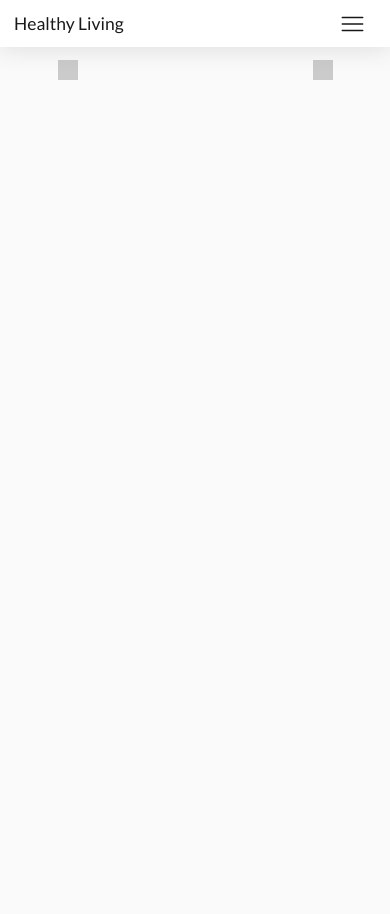
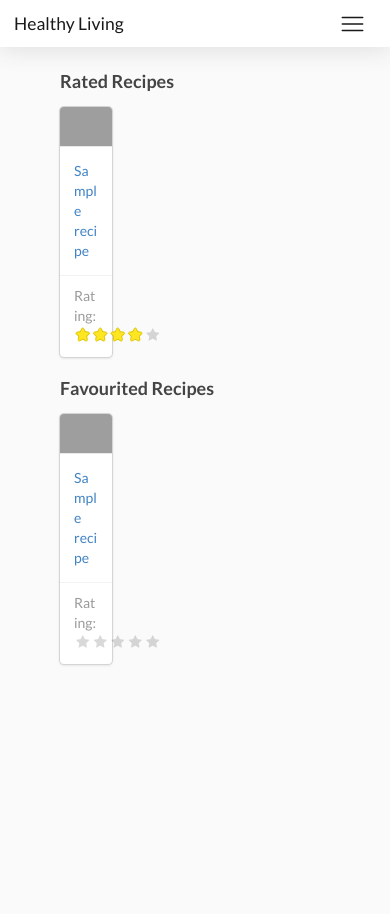
Before and after one commit to I3iGM0/RecipeRecommendationSystem, a Django app: page /test/ in a window 390 px wide. Run offline with Django 3.2, Linux system fonts and the light colour scheme; a user stored in the database is signed in; tables that the repository leaves empty hold one stand-in row (values such as "Sample post"); parts of the project's set-up code (start-up, migrations or seed data) failed here and were passed over; some libraries are stand-ins or nearby versions; grey boxes are pictures that could not be loaded.

Commit message:
added rating and favourite
Option for user to rate the recipes and also view their rated and favourited recipes in their home page.

```diff
--- a/HealthyLiving/templates/HealthyLiving/test.html
+++ b/HealthyLiving/templates/HealthyLiving/test.html
@@ -1,70 +1,59 @@
 {% extends "HealthyLiving/base.html" %}
 
 {% block content %}
+
   <div class="container">
-  <div id="carouselExampleCaptions" class="carousel slide" data-ride="carousel">
-  <ol class="carousel-indicators">
-    <li data-target="#carouselExampleCaptions" data-slide-to="0" class="active"></li>
-    <li data-target="#carouselExampleCaptions" data-slide-to="1"></li>
-    <li data-target="#carouselExampleCaptions" data-slide-to="2"></li>
-  </ol>
-  <div class="carousel-inner">
-    <div class="carousel-item">
+    <div class="container">
+      <h3>Rated Recipes</h3>
+      <div class="ui four cards">
+        {% for recipe in Rated %}
           <div class="card">
-        <div class="card-header">
-          <h5 class="card-title">hi</h5>
+            <div class="image">
+              <img src = "https://miro.medium.com/max/1200/1*mk1-6aYaf_Bes1E3Imhc0A.jpeg">
             </div>
-        <div class="card-body">
-          <h5 class="card-title">hi</h5>
-          <p class="card-text"><small class="text-muted">hi</small></p>
-          <a class="btn btn-primary">View Recipe</a>
+            <div class="content">
+              <a class="" href="{% url 'getRecipe' recipe.recipeID.id%}">{{recipe.recipeID}}</a>
+            </div>
+            <div class="extra">
+              Rating:
+              <div class="ui star rating" data-rating= "{{recipe.rating}}"></div>
             </div>
           </div>
-      <div class="carousel-caption d-none d-md-block">
+        {% endfor %}
         </div>
     </div>
-    <div class="carousel-item">
+    <br>
+    <div class="container">
+      <h3>Favourited Recipes</h3>
+      <div class="ui four cards">
+        {% for recipe in Favorites %}
           <div class="card">
-        <div class="card-header">
-          <h5 class="card-title">hi</h5>
+            <div class="image">
+              <img src = "https://miro.medium.com/max/1200/1*mk1-6aYaf_Bes1E3Imhc0A.jpeg">
             </div>
-        <div class="card-body">
-          <h5 class="card-title">hi</h5>
-          <p class="card-text"><small class="text-muted">hi</small></p>
-          <a class="btn btn-primary">View Recipe</a>
+            <div class="content">
+              <a class="" href="{% url 'getRecipe' recipe.recipeID.id%}">{{recipe.recipeID}}</a>
+            </div>
+            <div class="extra">
+              Rating:
+              <div class="ui star rating" data-rating= "{{recipe.rating}}"></div>
             </div>
           </div>
-      <div class="carousel-caption d-none d-md-block">
-        <h5>Second slide label</h5>
-        <p>Lorem ipsum dolor sit amet, consectetur adipiscing elit.</p>
-      </div>
-    </div>
-    <div class="carousel-item">
-      <div class="card">
-        <div class="card-header">
-          <h5 class="card-title">hi</h5>
-        </div>
-        <div class="card-body">
-          <h5 class="card-title">hi</h5>
-          <p class="card-text"><small class="text-muted">hi</small></p>
-          <a class="btn btn-primary">View Recipe</a>
-        </div>
-      </div>
-      <div class="carousel-caption d-none d-md-block">
-        <h5>Third slide label</h5>
-        <p>Praesent commodo cursus magna, vel scelerisque nisl consectetur.</p>
+        {% endfor %}
         </div>
     </div>
   </div>
-  <a class="carousel-control-prev" href="#carouselExampleCaptions" role="button" data-slide="prev">
-    <span class="carousel-control-prev-icon" aria-hidden="true"></span>
-    <span class="sr-only">Previous</span>
-  </a>
-  <a class="carousel-control-next" href="#carouselExampleCaptions" role="button" data-slide="next">
-    <span class="carousel-control-next-icon" aria-hidden="true"></span>
-    <span class="sr-only">Next</span>
-  </a>
-</div>
-</div>
 
+    <script>
+      $(document).ready(function(){
+          // All your normal JS code goes in here
+          $(".rating").rating({
+            maxRating: 5,
+            onRate: function(value) {
+                console.log('value set to:' + value);
+              },
+          })
+          $('.rating').rating('disable')
+          });
+    </script>
 {% endblock content %}
--- a/HealthyLiving/views.py
+++ b/HealthyLiving/views.py
@@ -73,48 +73,70 @@ def home(request):
     if not request.user.is_authenticated:
         return render(request,'HealthyLiving/home.html')
 
-    fav = Favourites.objects.filter(user = request.user).latest('id')
-    print(fav)
-    print('fav' + str(Favourites.objects.filter(user = request.user, course = 'Other').latest('id')))
+    favlist = []
+    recentlist = []
+
+    try:
+        #Check to see if the record exists by date to prevent duplicates
+        fav = Favourites.objects.filter(user = request.user).latest('id')
+        #Get recommendation based of user's recently favourite recipe
+        favLs = []
+        favRecommend = recommend(fav.recipeID.Title)
+        for i in range(len(favRecommend)):
+            #print(favRecommend[i][0])
+            favLs.append(Recipe.objects.get(Title = favRecommend[i][0]))
+
+        favlist = list(favLs)
+        print(favlist)
+    except Favourites.DoesNotExist:
+        print("None for favourites")
+
     try:
         #Check to see if the record exists by date to prevent duplicates
         recent = RecentlyViewed.objects.filter(user = request.user).latest('id')
         ls = recommend(recent.recipeID.Title)
         foodLs = []
-        favLs = []
         foodContext = {}
         #Get recommendation based of user's browsing history
         for i in range(len(ls)):
-            print(ls[i][0])
+            #print(ls[i][0])
             foodLs.append(Recipe.objects.get(Title = ls[i][0]))
 
-        #Get recommendation based of user's recently favourite recipe
-        favRecommend = recommend(fav.recipeID.Title)
-        for i in range(len(favRecommend)):
-            print(favRecommend[i][0])
-            favLs.append(Recipe.objects.get(Title = favRecommend[i][0]))
+        recentlist = list(foodLs)
+        print(recentlist)
+    except RecentlyViewed.DoesNotExist:
+        print("None for recentlist")
 
-        foodContext = {
-            'Course' : recent.recipeID.course,
-            'Recipe' : list(foodLs),
-            'Favourite' : list(favLs)
-        }
+    userRatings = Rated.objects.filter(user = request.user)
+    userfav = Favourites.objects.filter(user = request.user)
 
-        return render(request,'HealthyLiving/home.html',foodContext)
+    Context = {
+        'Recent' : favlist,
+        'Favourite' : recentlist,
+        'Rated' : list(userRatings),
+        'Favorites' : list(userfav),
+    }
+    return render(request,'HealthyLiving/home.html',Context)
 
-    except RecentlyViewed.DoesNotExist:
-        foodContext = {
-            'Recipe' : 'None'
-        }
-
-        return render(request,'HealthyLiving/home.html',foodContext)
 
 def search(request):
     recipe_filter = searchFilter(request.GET, queryset=Recipe.objects.all())
     return render(request,'HealthyLiving/search.html', {'filter':recipe_filter,})
 
 def test(request):
-    return render(request,'HealthyLiving/test.html')
+    userRatings = Rated.objects.filter(user = request.user)
+    if userRatings.count() == 0:
+        ratingExist = "No rated items"
+    else:
+        ratingExist = list(userRatings)
+    print(userRatings.count())
+    userfav = Favourites.objects.filter(user = request.user)
+    print(userfav)
+    context = {
+        'Rated' : list(userRatings),
+        'Favorites' : list(userfav),
+    }
+    return render(request,'HealthyLiving/test.html', context)
 
 def searchView1(request):
     return JsonResponse({
@@ -229,7 +251,10 @@ def getRecipe(request, pk):
             fav = True
         except Favourites.DoesNotExist:
             fav = False
-        return render(request,'HealthyLiving/recipe_detail.html',{'recipe' : recipe,'favourite':fav})
+
+        ratedRecipe = Rated.objects.get(user = request.user, recipeID = recipe)
+        print(ratedRecipe)
+        return render(request,'HealthyLiving/recipe_detail.html',{'recipe' : recipe,'favourite':fav, 'rated':(ratedRecipe)})
     else:
         return render(request,'HealthyLiving/recipe_detail.html',{'recipe' : recipe,})
 
--- a/Users/templates/Users/login.html
+++ b/Users/templates/Users/login.html
@@ -23,10 +23,10 @@
                 </form>
                 <hr>
                 <div class="text-center">
-                  <a class="small" href="{% url 'password_reset' %}">Forgot Password?</a>
+                  <a href="{% url 'password_reset' %}">Forgot Password?</a>
                 </div>
                 <div class="text-center">
-                  <a class="small" href="{% url 'register' %}">Create an Account!</a>
+                  <a href="{% url 'register' %}">Create an Account!</a>
                 </div>
               </div>
             </div>
@@ -34,5 +34,4 @@
         </div>
       </div>
 
-
   {% endblock content%}
```
Also changed, not shown: HealthyLiving/templates/HealthyLiving/home.html (+67 -4 lines), HealthyLiving/templates/HealthyLiving/recipe_detail.html (+12 -4 lines), Users/templates/Users/profile.html (+8 -3 lines). Lines whose indentation alone changed are shown as unchanged.
